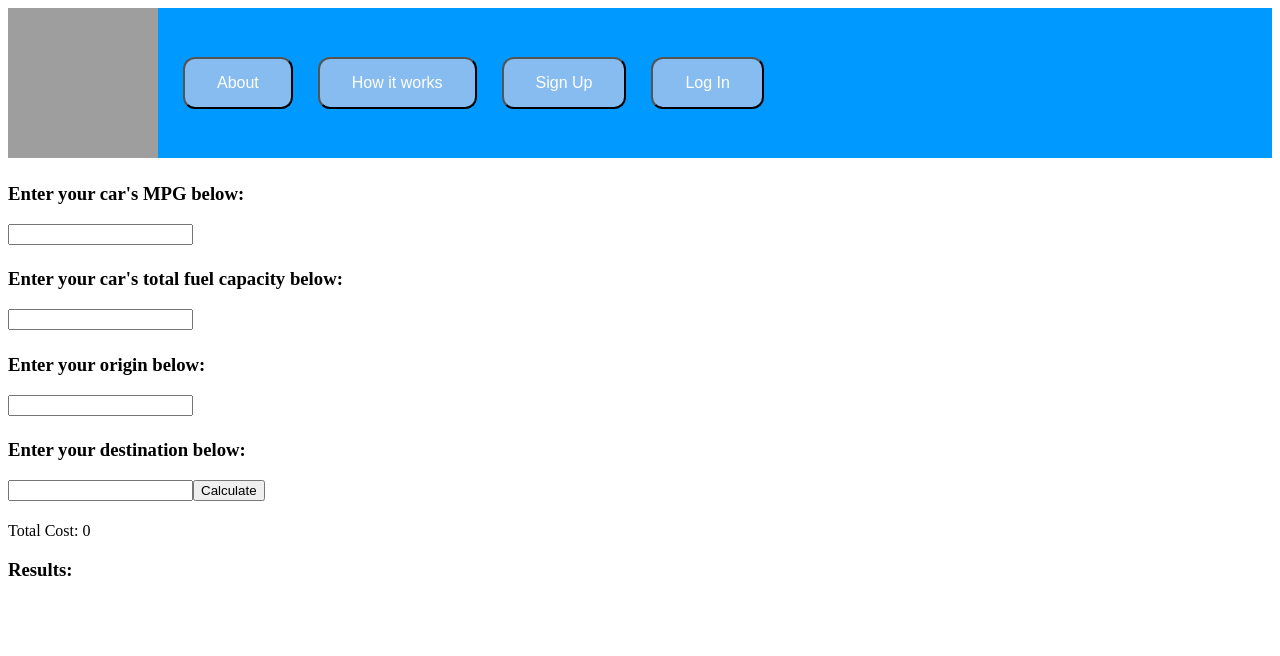
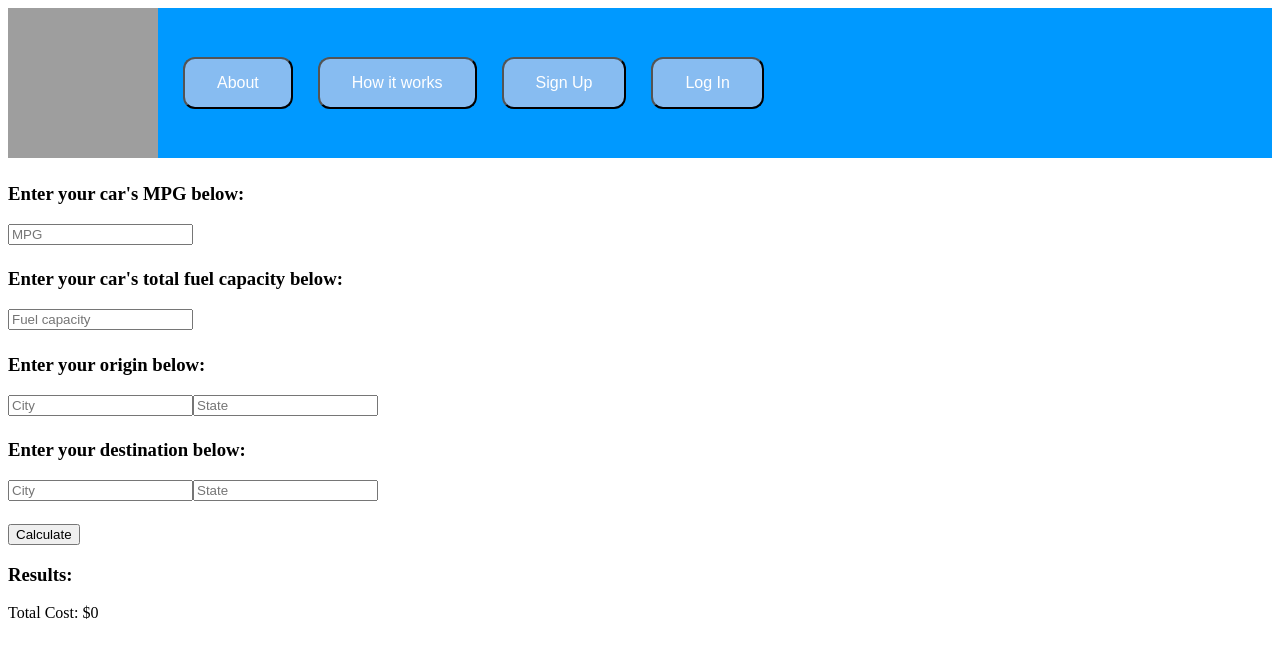
Before and after one commit to Team-Woop/scratch-project, a React app: page / in a window 1280 px wide. Shown: the top 656 px of the page. Built offline with nearby package versions, Linux system fonts and the light colour scheme; grey boxes are pictures that could not be loaded.

Commit message:
made app work XD

```diff
--- a/client/App.jsx
+++ b/client/App.jsx
@@ -5,33 +5,13 @@ import ResultsContainer from './containers/ResultsContainer.jsx';
 
 
 const App = props => {
-
-  // const [count, setCount] = useState(0);
-
   return (
     <div id="navContainer">
         <NavContainer />
         <GasContainer />
-        <ResultsContainer />
-
+        {/* <ResultsContainer /> */}
     </div>
-    // <div id="gasContainer">
-    //   <GasContainer />
-    // </div>
   )
 }
 
-
 export default App;
-
-/*
-container 1: id = nav the top most div: logo [about] [How it Works] [sign up] [log in]
-container 2: id = gas
-        body:
-            h1: Gas Cost
-            div:
-            h2: where are you going?
-            input: "From" input: "To"
-            input: "MPG:"
-
-*/
--- a/client/components/mpgInput.jsx
+++ b/client/components/mpgInput.jsx
@@ -4,7 +4,7 @@ const GasContainer = require('../containers/GasContainer.jsx');
 
 const MPGInput = props => {
 
-  const formContents = {}
+  const formContents = {};
 
   function handlechange(event) {
     const { value, id } = event.target;
@@ -15,20 +15,27 @@ const MPGInput = props => {
     return (
         <form className="MPGInput">
             <h3>Enter your car's MPG below:</h3>
-            <input id="mpg" type="text" value = {props.userMPG} onChange={handlechange} ></input>
+            <input id="mpg" className='formInput' type="text" placeholder={'MPG'} value = {props.userMPG} onChange={handlechange} ></input>
 
             <h3>Enter your car's total fuel capacity below:</h3>
-            <input id="totalCapacity" type="text" value = {props.totalCapacity} onChange={handlechange} ></input>
+            <input id="totalCapacity" className='formInput' type="text" placeholder={'Fuel capacity'} value = {props.totalCapacity} onChange={handlechange} ></input>
 
             <h3>Enter your origin below:</h3>
-            <input id="origin" type="text" value = {props.origin} onChange={handlechange}></input>
+            <input id="originCity" className='formInput' type="text" placeholder={'City'} value={props.originCity} onChange={handlechange}></input>
+            <input id="originState" className='formInput' type="text" placeholder={'State'} value={props.originState} onChange={handlechange}></input>
 
             <h3>Enter your destination below: </h3>
-            <input id="destination" type="text" value = {props.destination} onChange={handlechange}></input>
-
+            <input id="destinationCity" className='formInput' type="text" placeholder={'City'} value={props.destinationCity} onChange={handlechange}></input>
+            <input id="destinationState" className='formInput' type="text" placeholder={'State'} value={props.destinationState} onChange={handlechange}></input>
+            <br/>
+            <br/>
             <button onClick={(event) => {
                 event.preventDefault();
-                props.calculateTotal(formContents)
+                props.calculateTotal(formContents);
+                const elements = document.querySelectorAll('.formInput');
+                elements.forEach(el => {
+                  el.value = '';
+                })
               }}>Calculate</button>
         </form>
     );
--- a/client/components/results.jsx
+++ b/client/components/results.jsx
@@ -1,6 +1,10 @@
 import React from 'react';
 const ResultsContainer = require('../containers/ResultsContainer.jsx');
 const GasContainer = require('../containers/GasContainer.jsx');
+
+const mapStateToProps = state => ({
+    fuelCost: state.fuelCost
+});
 
 const results = props => {
 
@@ -11,6 +15,7 @@ const results = props => {
            <p>{props.origin === '' ? props.origin : null}</p>
            <p>{props.destination === '' ? props.destination : null}</p>
            <p>{props.totalCapacity ? props.totalCapacity : null}</p>
+           <p>Total Fuel Cost: {props.fuelCost}</p>
         </div>
     )
 };
--- a/client/containers/GasContainer.jsx
+++ b/client/containers/GasContainer.jsx
@@ -1,6 +1,5 @@
 import React from 'react';
 import { connect } from 'react-redux';
-import GasButton from '../components/gasButton';
 import MPGInput from '../components/mpgInput';
 import * as actions from '../actions/actions.js';
 // import { dispatch } from 'rxjs/internal/observable/pairs';
@@ -29,13 +28,15 @@ const mapDispatchToProps = dispatch => (
     */
     calculateTotal: (obj) => {
       console.log('calculateTotal obj arg: ', obj)
-      fetch(`/submit/?origin=${obj.origin}&destination=${obj.destination}&mpg=${obj.mpg}&totalCapacity=${obj.totalCapacity}/`,{
+      dispatch(actions.calculateTotal('loading...')) // this leaves a loading message while the dispath within the fetch request actually pulls the data
+
+      fetch(`/submit/?originCity=${obj.originCity}&originState=${obj.originState}&destinationState=${obj.destinationState}&destinationCity=${obj.destinationCity}&mpg=${obj.mpg}&totalCapacity=${obj.totalCapacity}/`,{
         method: 'get'
       })
        .then(res => res.json())
        .then(data => {
          console.log('Receiving total cost data: ', data);
-         dispatch(actions.calculateTotal(data));
+         dispatch(actions.calculateTotal('$' + parseInt(data).toString()));
        })
        .catch(err => {
          console.log('error in calculateTotal', err)
@@ -53,15 +54,16 @@ const mapDispatchToProps = dispatch => (
 
 const GasContainer = props => {
 
-    return (
-        <div className="gasContainer">
-            <MPGInput id="Mpg" key='2' calculateTotal={props.calculateTotal}/>
-            {/* <GasButton id='Calculate' key='1' userMPG={props.mpgUser} calculate={props.calculateGas} getOrigin={props.getUserOrigin} origin={props.origin} getDestination={props.getUserDestination}
-            destination={props.destination} getTotalCapacity={props.getTotalCapacity} totalCapacity={props.totalCapacity}/> */}
-            <p>Total Cost: {props.fuelCost}</p>
-        </div>
+  window.localStorage.setItem('cost', JSON.stringify({total: props.fuelCost}))
+  console.log(window.localStorage)
 
-    )
+  return (
+    <div className="gasContainer">
+      <MPGInput id="Mpg" key='2' calculateTotal={props.calculateTotal}/>
+      <h3>Results:</h3>
+      <p>Total Cost: {props.fuelCost}</p>
+    </div>
+  )
 }
 
 export default connect(mapStateToProps,mapDispatchToProps)(GasContainer);
--- a/client/reducers/reducer.js
+++ b/client/reducers/reducer.js
@@ -6,7 +6,7 @@ const initialState = {
   mpgUser: 0,
   totalDistance: 0,
   gallonsUsed: 0,
-  fuelCost: 0,
+  fuelCost: '$0',
   origin: '',
   destination: '',
   totalCapacity: 0,
```
Also changed, not shown: 1 other file (tests, documents, lock files or other folders).
